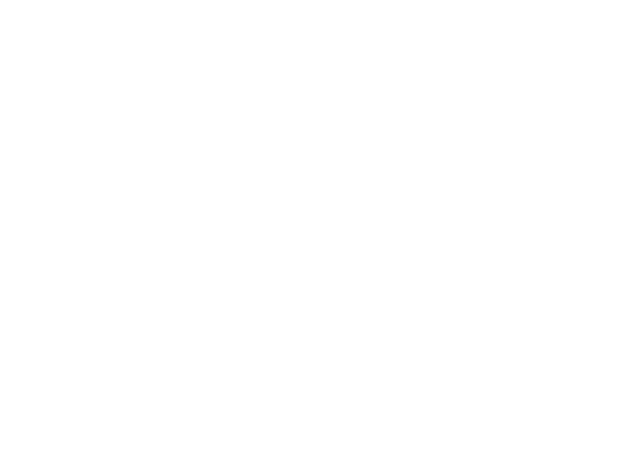
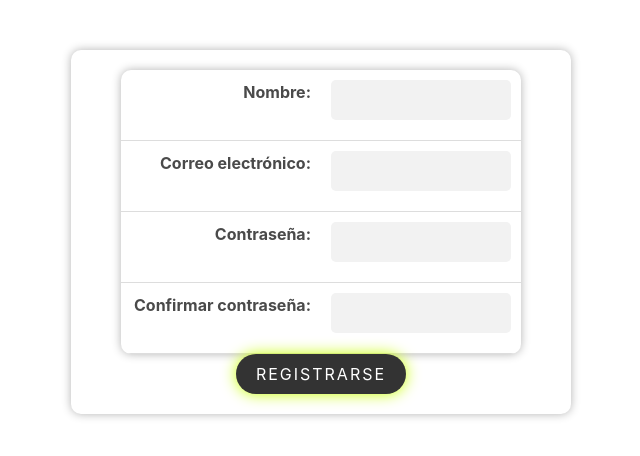
Before and after one commit to IsmaelPasalagua/jam_web, an Angular app: page /register in a window 1280 px wide. Before the commit this address led to /. Shown: the top 456 px of the page, without its empty margins (319-959 px from the left). Built offline with nearby package versions, Linux system fonts and the light colour scheme.

Commit message:
avance de registro falta fondo

```diff
--- a/src/app/app-routing.module.ts
+++ b/src/app/app-routing.module.ts
@@ -3,7 +3,7 @@ import { RouterModule, Routes } from '@angular/router';
 //IMPORTS
 import { LoginComponent } from './components/auth/login/login.component';
 import { ProfileComoponent } from './components/profile/profile.component';
-
+import { RegisterComponent} from './components/register/register.component';
 
 const routes: Routes = [
   {
@@ -14,6 +14,10 @@ const routes: Routes = [
     path: "login",
     component: LoginComponent
   },
+  {
+    path: "register",
+    component: RegisterComponent
+  }
 ];
 
 
--- a/src/app/app.module.ts
+++ b/src/app/app.module.ts
@@ -5,12 +5,14 @@ import { AppRoutingModule } from './app-routing.module';
 import { AppComponent } from './app.component';
 import { LoginComponent } from './components/auth/login/login.component';
 import { ProfileComoponent } from './components/profile/profile.component';
+import { RegisterComponent } from './components/register/register.component';
 
 @NgModule({
   declarations: [
     AppComponent,
     ProfileComoponent,
-    LoginComponent
+    LoginComponent,
+    RegisterComponent
   ],
   imports: [
     BrowserModule,
--- /dev/null
+++ b/src/app/components/register/register.component.html
@@ -0,0 +1,23 @@
+<div class="neon-form">
+    <form>
+      <table>
+        <tr>
+          <td><label for="name">Nombre:</label></td>
+          <td><input type="text" id="name" name="name"></td>
+        </tr>
+        <tr>
+          <td><label for="email">Correo electrónico:</label></td>
+          <td><input type="email" id="email" name="email"></td>
+        </tr>
+        <tr>
+          <td><label for="password">Contraseña:</label></td>
+          <td><input type="password" id="password" name="password"></td>
+        </tr>
+        <tr>
+          <td><label for="confirmPassword">Confirmar contraseña:</label></td>
+          <td><input type="password" id="confirmPassword" name="confirmPassword"></td>
+        </tr>
+      </table>
+      <button type="submit">Registrarse</button>
+    </form>
+  </div>
--- /dev/null
+++ b/src/app/components/register/register.component.scss
@@ -0,0 +1,125 @@
+table {
+    width: 100%;
+    max-width: 400px;
+    margin: auto;
+    border-collapse: collapse;
+    border-radius: 10px;
+    overflow: hidden;
+    box-shadow: 0 0 10px rgba(0, 0, 0, 0.3);
+  }
+
+  td {
+    padding: 10px;
+    text-align: center;
+    border-bottom: 1px solid #ddd;
+  }
+
+  label {
+    display: block;
+    margin-bottom: 5px;
+    font-weight: bold;
+  }
+
+  input[type="text"],
+  input[type="email"],
+  input[type="password"] {
+    width: 100%;
+    padding: 10px;
+    border: none;
+    border-radius: 5px;
+    margin-bottom: 10px;
+    box-sizing: border-box;
+    font-size: 16px;
+    background-color: #f2f2f2;
+  }
+
+  input[type="text"]:focus,
+  input[type="email"]:focus,
+  input[type="password"]:focus {
+    outline: none;
+    background-color: #fff;
+    box-shadow: 0 0 10px rgba(0, 0, 0, 0.3);
+  }
+///BOTON//
+  button[type="submit"] {
+    display: block;
+    margin: 0 auto;
+    background-color: #00ccff;
+    color: #fff;
+    padding: 10px 20px;
+    border: none;
+    border-radius: 5px;
+    cursor: pointer;
+    font-size: 16px;
+    text-transform: uppercase;
+    letter-spacing: 2px;
+    box-shadow: 0 0 10px #00ccff;
+    transition: all 0.3s ease-in-out;
+  }
+
+  button[type="submit"]:hover {
+    background-color: #008fb3;
+    box-shadow: 0 0 20px #00ccff, 0 0 40px #00ccff, 0 0 80px #00ccff;
+  }
+
+
+  button[type="submit"] {
+    display: block;
+    margin: 0 auto;
+    background-color: #333;
+    color: #fff;
+    padding: 10px 20px;
+    border: none;
+    border-radius: 50px;
+    cursor: pointer;
+    font-size: 16px;
+    text-transform: uppercase;
+    letter-spacing: 2px;
+    box-shadow: 0 0 15px rgb(200, 255, 0);
+    transition: all 0.3s ease-in-out;
+  }
+
+  button[type="submit"]:hover {
+    box-shadow: 0 0 20px rgb(0, 255, 21), 0 0 40px rgb(43, 255, 0), 0 0 80px rgb(21, 255, 0);
+  }
+
+  ///BOTON//
+
+  /* Estilos adicionales para la tabla */
+  table thead {
+    background-color: #f2f2f2;
+  }
+
+  table tbody tr:last-child td {
+    border-bottom: none;
+  }
+
+  table td:first-child {
+    font-weight: bold;
+    text-align: right;
+    width: 50%;
+    padding-right: 10px;
+  }
+
+  /* Estilos para el formulario */
+  body {
+    background-color: #f2f2f2;
+  }
+
+  h1 {
+    text-align: center;
+    margin-top: 50px;
+    font-size: 32px;
+    font-weight: bold;
+    color: #333;
+  }
+
+  form {
+    background-color: #fff;
+    padding: 20px;
+    border-radius: 10px;
+    max-width: 500px;
+    margin: auto;
+    margin-top: 50px;
+    box-shadow: 0 0 10px rgba(0, 0, 0, 0.3);
+  }
--- /dev/null
+++ b/user.ts
@@ -0,0 +1,5 @@
+export class User {
+    name: string;
+    email: string;
+    password: string;
+  }
```
Also changed, not shown: src/app/components/register/register.component.ts (added, +10 -0 lines), src/app/models/auth/user.ts (added), 1 other file (tests, documents, lock files or other folders).
